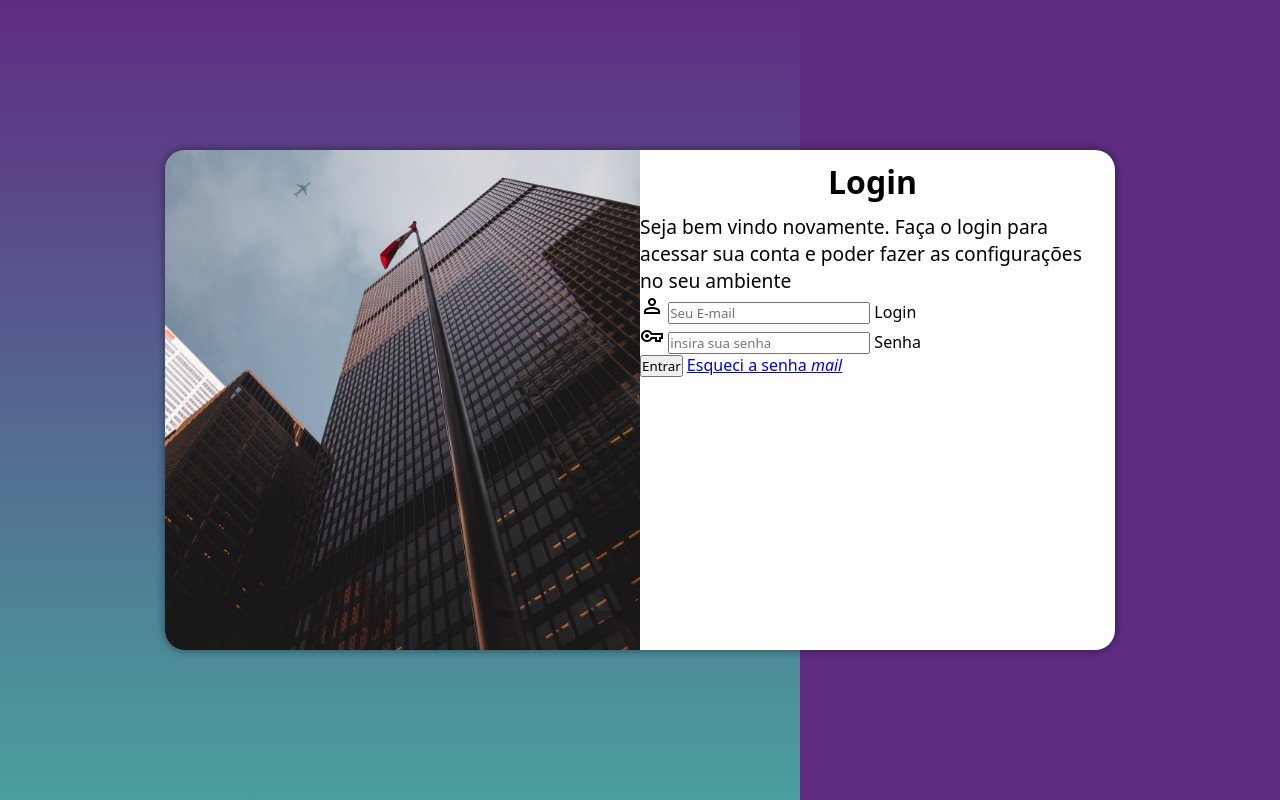
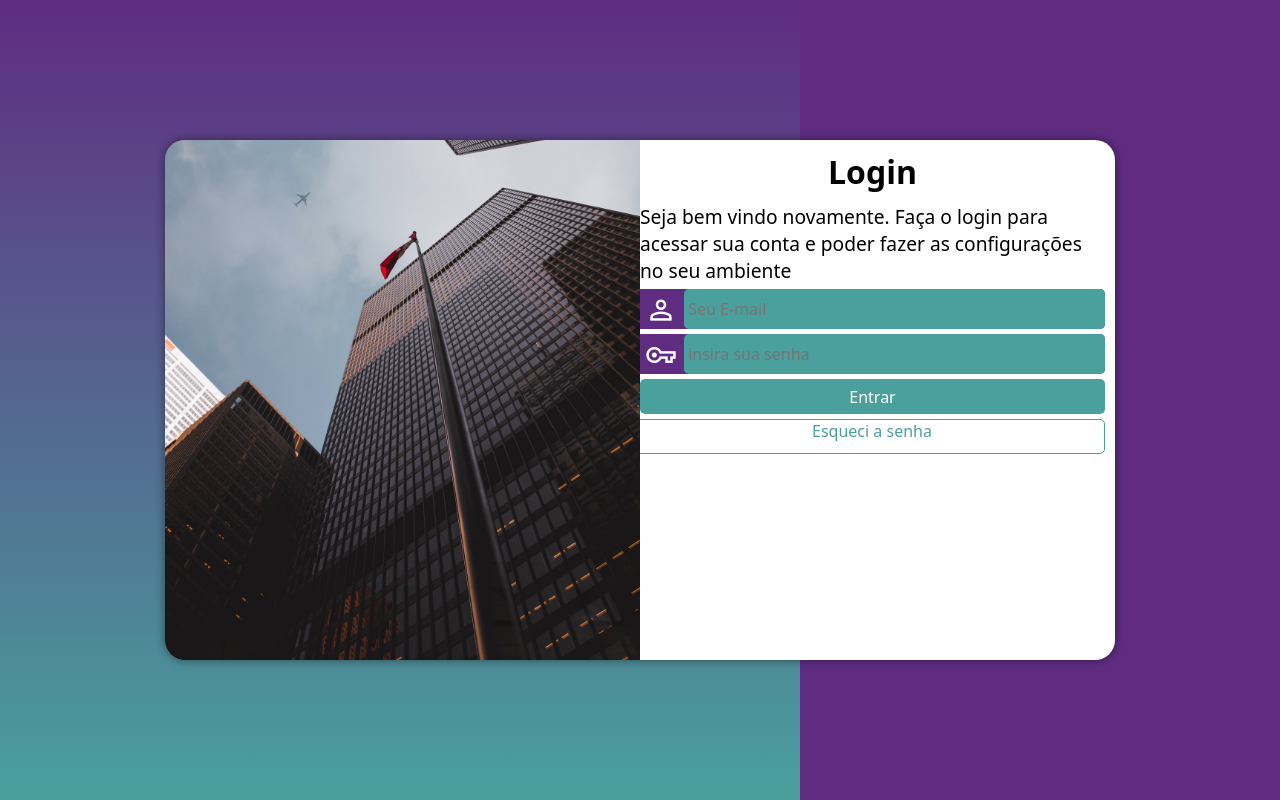
Before and after one commit to welltonsoaress/HTML-CSS, a plain HTML site: page grande desafio 3/index.html in a window 1280 px wide. Drawn offline with nearby package versions, Linux system fonts and the light colour scheme.

Commit message:
atualização tela login

```diff
--- a/grande desafio 3/estilos/media-queries.css
+++ b/grande desafio 3/estilos/media-queries.css
@@ -16,6 +16,9 @@
     section#login > div#Formulario{
         float: right;
         width: 70%;
+    }
+    div.campo > input{
+        width: 92%;
     }
 }
 
@@ -41,4 +44,11 @@
     div#Formulario > h1{
         font-size: 2em;
     }
+    div.campo > input{
+        width: 45.2%;
+
+    }
+    form > input[type=submit] {
+        width: 50%;
+
 }
--- a/grande desafio 3/estilos/style.css
+++ b/grande desafio 3/estilos/style.css
@@ -34,7 +34,7 @@ section#login {
 
     background-color: white;
     width: 250px;
-    height: 500px;
+    height: 520px;
     border-radius: 20px;
     box-shadow: 0px 0px 10px rgba(0, 0, 0, 0.479);
 
@@ -63,3 +63,70 @@ div#Formulario > h1{
 div#Formulario > p{
     font-size: 0.8em;
 }
+form > div.campo{
+    display: block;
+    background-color: #5f2c82;
+    width: 100%;
+    height: 40px;
+    border-radius: 5px;
+    margin: 5px 0px;
+}
+div.campo > label{
+    display: none;
+}
+div.campo > span{
+    color: white;
+
+    font-size: 2em;
+    width: 40px;
+    padding: 5px;
+}
+
+div.campo > input{
+    background-color: #49a09d;
+    font-size: 1em;
+    width: 80.7%;
+    height: 100%;
+    transform: translate(-0px);
+    border: none;
+    border-radius: 5px;
+    padding: 4px;
+    transform: translateX(4px);
+    transform: translateY(-11px);
+}
+
+div.campo > input:focus-within{
+    background-color: white;
+}
+form > input[type=submit]{
+    display: block;
+    font-size: 1em;
+    width: 100%;
+    height: 35px;
+    background-color: #49a09d ;
+    color: white;
+    border: none;
+    border-radius: 5px;
+
+}
+form > input[type=submit]:hover {
+    background-color: #2d6462;
+}
+
+form > a.botao {
+    display: block;
+    text-align: center;
+    font-size: 1em;
+    width: 100%;
+    height: 35px;
+    margin-top: 5px;
+    background-color: white;
+    color: #49a09d;
+    border: 1px solid #49a09d;
+    border-radius: 5px;
+    text-decoration: none;
+}
+form > a.botao:hover {
+    background-color: #6cd3cf ;
+    color: white;
+}
--- a/grande desafio 3/index.html
+++ b/grande desafio 3/index.html
@@ -29,7 +29,7 @@
                          <label for="isenha">Senha</label>
                     </div>
                     <input type="submit" value="Entrar">
-                    <a href="esqueci.html">Esqueci a senha <i class="material-icons">mail</i>
+                    <a href="esqueci.html" class="botao">Esqueci a senha
                     </a>
                 </form>
             </div>
```
